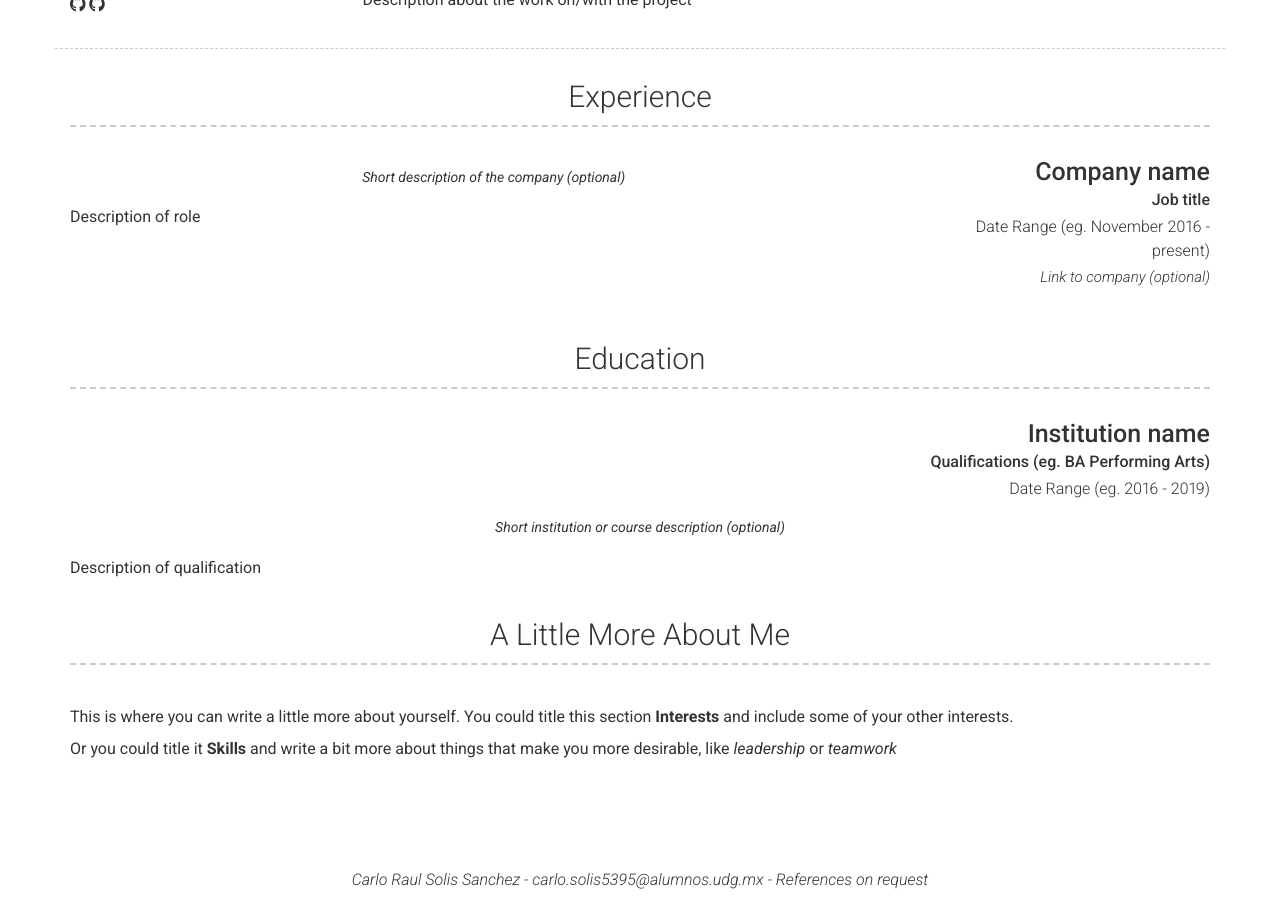
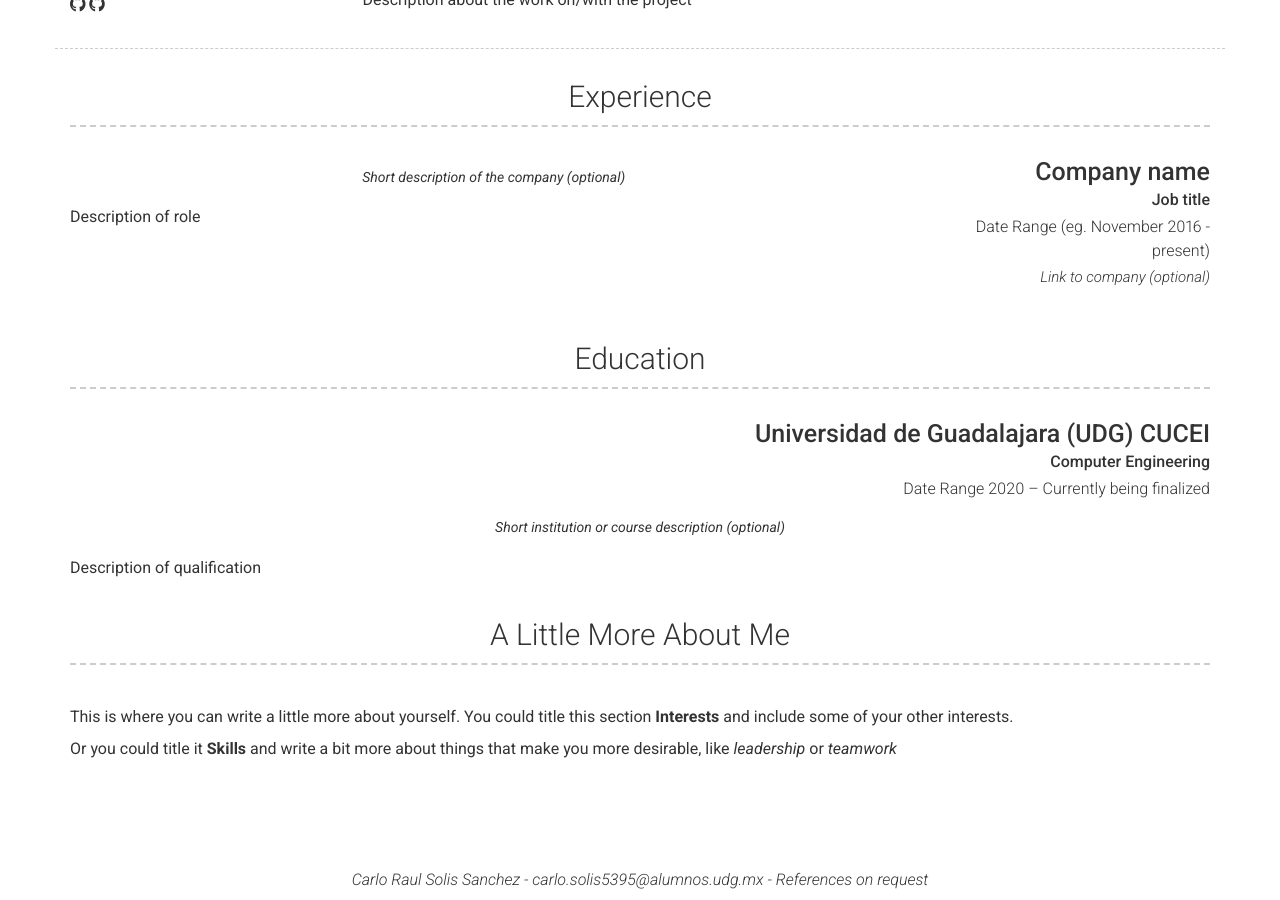
Before and after one commit to CarloRaulSolisSanchez/resume, a Jekyll site: the page built from index.md, in a window 1280 px wide and 900 px high, scrolled down 1091 px. Built offline with Jekyll 4.4.1, drawn with Linux system fonts in a browser that asks for light colours; nearby versions of some CDN libraries.

Commit message:
Update _config.yml

```diff
--- a/_config.yml
+++ b/_config.yml
@@ -97,9 +97,9 @@ content:
     layout: list
     content:
       - layout: top-right
-        title: Institution name
-        sub_title: Qualifications (eg. BA Performing Arts)
-        caption: Date Range (eg. 2016 - 2019)
+        title: Universidad de Guadalajara (UDG) CUCEI
+        sub_title: Computer Engineering
+        caption: Date Range 2020 – Currently being finalized
         quote: >
           Short institution or course description (optional)
         description: | # this will include new lines to allow paragraphs
```
